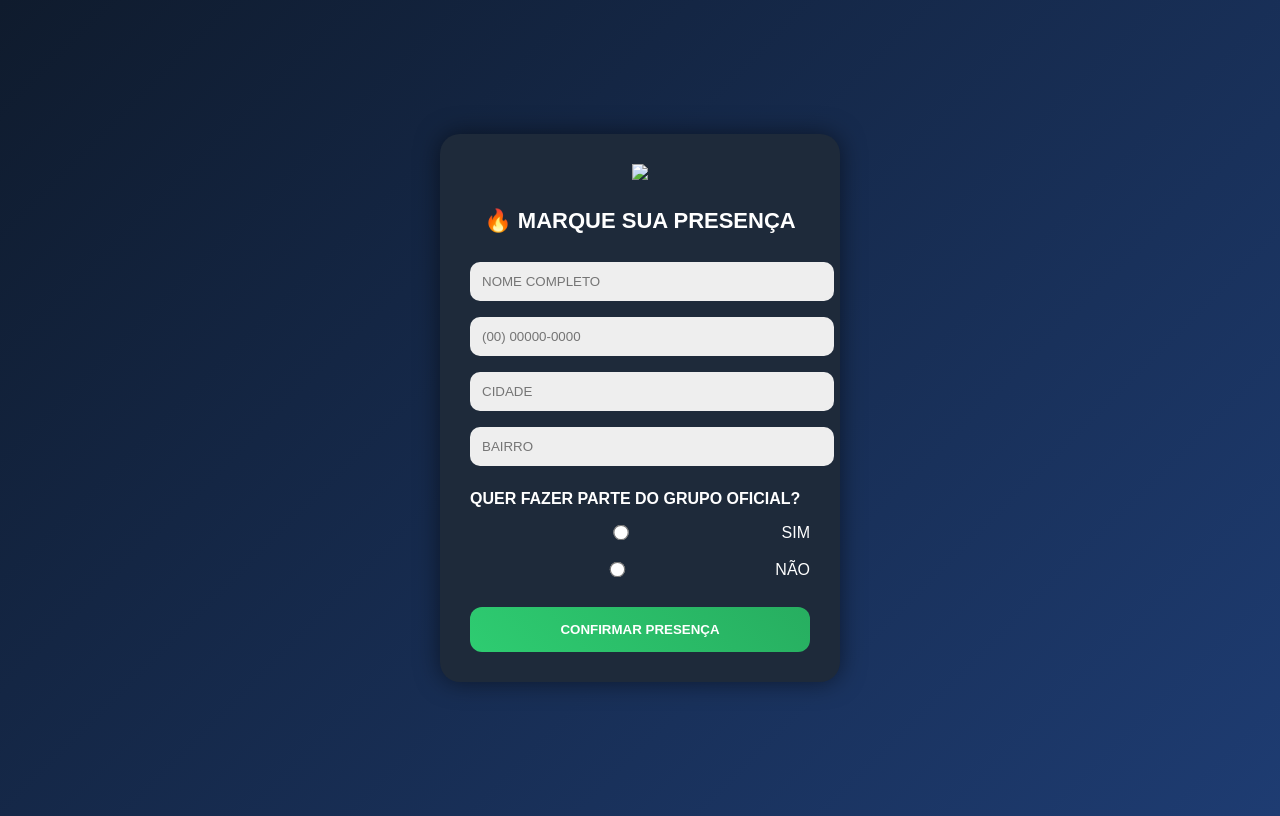
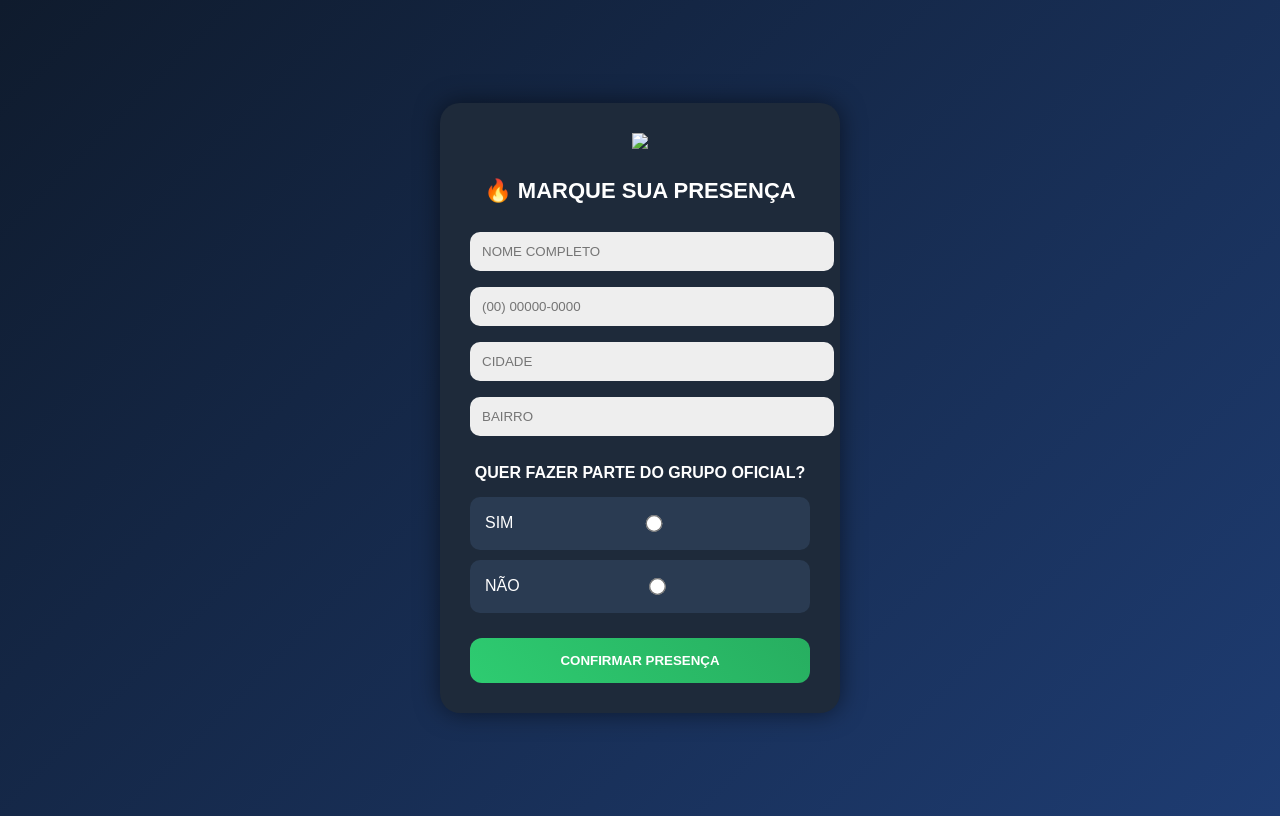
Before and after one commit to leandrohoraciorj/meu-formulario, a Flask app: page / in a window 1280 px wide. Run offline with Flask 3, Linux system fonts and the light colour scheme; some libraries are stand-ins or nearby versions.

Commit message:
Update form.html

```diff
--- a/templates/form.html
+++ b/templates/form.html
@@ -50,26 +50,36 @@ input {
     text-transform: uppercase;
 }
 
-/* Radio */
+/* RADIO BONITO */
 .radio-group {
-    text-align: left;
-    margin-top: 15px;
+    margin-top: 20px;
+    text-align: center;
 }
 
 .radio-group p {
-    margin-bottom: 10px;
     font-weight: bold;
+    margin-bottom: 15px;
 }
 
 .radio-option {
     display: flex;
+    justify-content: space-between;
     align-items: center;
-    gap: 10px;
-    margin-bottom: 8px;
+    background: #2a3b52;
+    padding: 12px 15px;
+    border-radius: 10px;
+    margin-bottom: 10px;
+    cursor: pointer;
 }
 
 .radio-option input {
-    transform: scale(1.2);
+    transform: scale(1.3);
+}
+
+.radio-option label {
+    flex: 1;
+    text-align: right;
+    font-weight: bold;
 }
 
 /* Botão */
@@ -129,7 +139,6 @@ button:hover {
 
 <div class="container">
 
-    <!-- LOGO -->
     <img src="https://via.placeholder.com/80" class="logo">
 
     <h1>🔥 MARQUE SUA PRESENÇA</h1>
@@ -137,21 +146,23 @@ button:hover {
     <form id="form">
 
         <input type="text" placeholder="Nome completo" required>
-        <input type="text" placeholder="(00) 00000-0000" required>
+
+        <input type="tel" id="telefone" placeholder="(00) 00000-0000" maxlength="15" required>
+
         <input type="text" placeholder="Cidade" required>
         <input type="text" placeholder="Bairro" required>
 
         <div class="radio-group">
             <p>QUER FAZER PARTE DO GRUPO OFICIAL?</p>
 
-            <div class="radio-option">
+            <div class="radio-option" onclick="this.querySelector('input').checked=true">
+                <span>SIM</span>
                 <input type="radio" name="grupo" value="SIM" required>
-                <label>SIM</label>
             </div>
 
-            <div class="radio-option">
+            <div class="radio-option" onclick="this.querySelector('input').checked=true">
+                <span>NÃO</span>
                 <input type="radio" name="grupo" value="NAO">
-                <label>NÃO</label>
             </div>
         </div>
 
@@ -159,20 +170,17 @@ button:hover {
 
     </form>
 
-    <!-- Loading -->
     <div class="loading" id="loading">
         <div class="spinner"></div>
         <p>ENVIANDO...</p>
     </div>
 
-    <!-- Mensagem -->
     <div class="success" id="msg">
         🎉 PRESENÇA CONFIRMADA COM SUCESSO! 🎉
     </div>
 
 </div>
 
-<!-- Fogos -->
 <script src="https://cdn.jsdelivr.net/npm/canvas-confetti@1.6.0/dist/confetti.browser.min.js"></script>
 
 <script>
@@ -183,7 +191,24 @@ document.querySelectorAll("input").forEach(input => {
     });
 });
 
-// SUBMIT COM LOADING + ANIMAÇÃO
+// MÁSCARA TELEFONE
+document.getElementById("telefone").addEventListener("input", function(e) {
+    let v = e.target.value.replace(/\D/g, "");
+
+    if (v.length > 11) v = v.slice(0, 11);
+
+    if (v.length > 6) {
+        v = `(${v.slice(0,2)}) ${v.slice(2,7)}-${v.slice(7)}`;
+    } else if (v.length > 2) {
+        v = `(${v.slice(0,2)}) ${v.slice(2)}`;
+    } else if (v.length > 0) {
+        v = `(${v}`;
+    }
+
+    e.target.value = v;
+});
+
+// SUBMIT
 document.getElementById("form").addEventListener("submit", function(e) {
     e.preventDefault();
 
```
